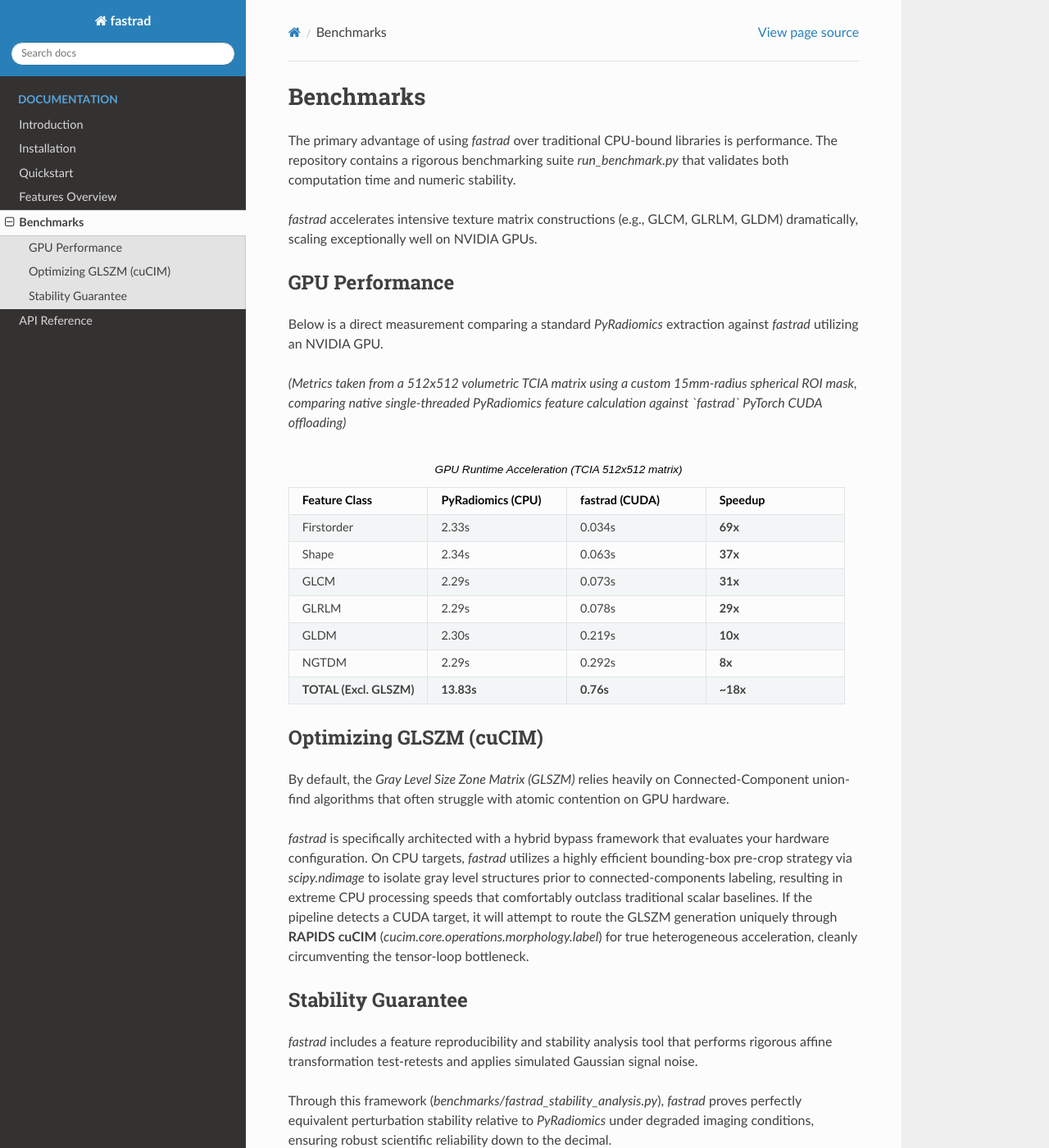
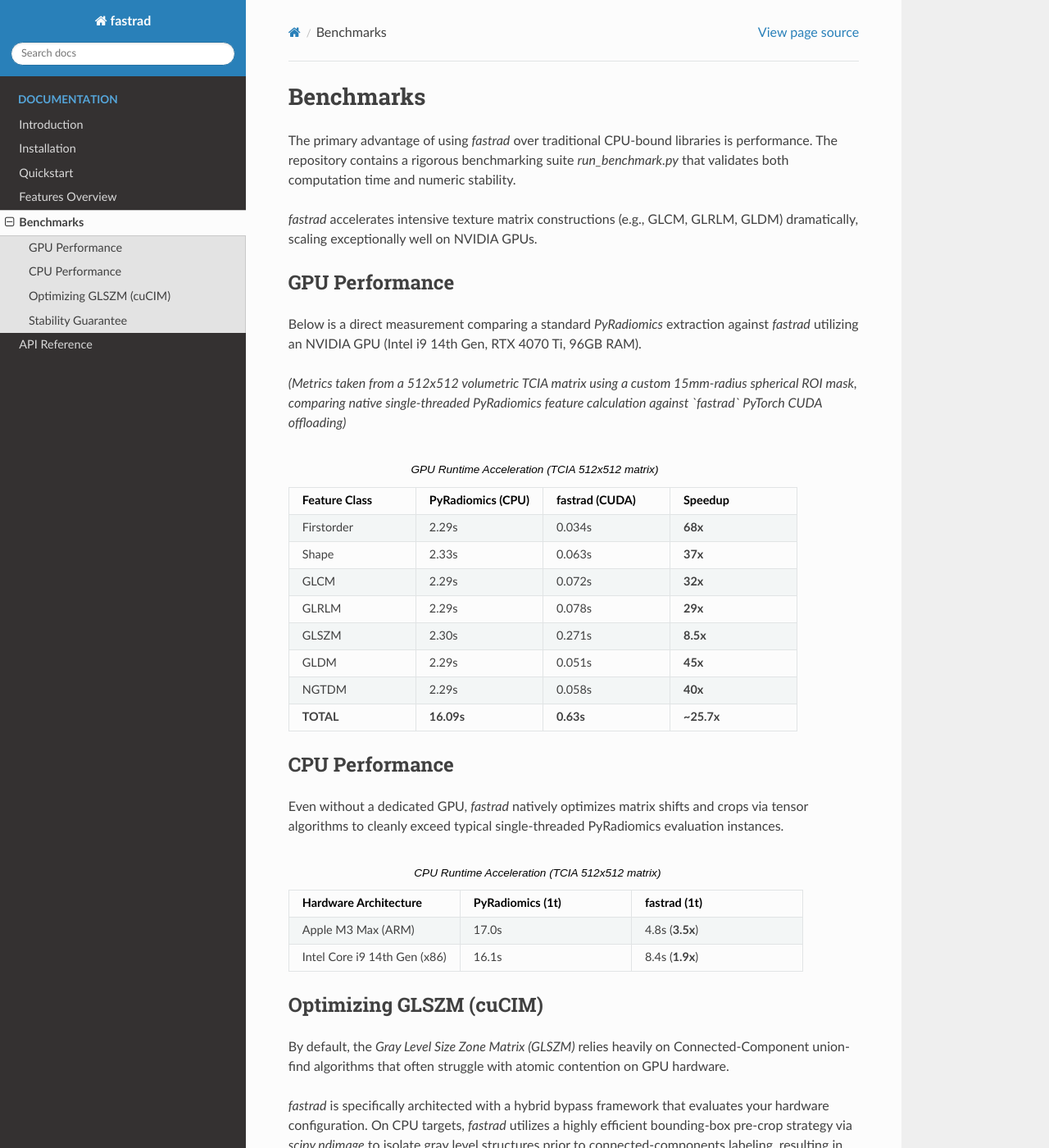
Before and after one commit to helloerikaaa/fastrad, a Sphinx documentation site: the page built from docs/benchmarks.rst, in a window 1280 px wide and 1400 px high. Shown: the whole window at 82% size. Built offline with Sphinx 7.4.7 and the Read the Docs theme 3.1.0, drawn with Linux system fonts in a browser that asks for light colours.

Commit message:
docs: append comprehensive Intel Core i9 and RTX 4070 Ti benchmarks comparing CPU and GPU acceleration vs PyRadiomics

```diff
--- a/docs/benchmarks.rst
+++ b/docs/benchmarks.rst
@@ -8,7 +8,7 @@
 GPU Performance
 ---------------
 
-Below is a direct measurement comparing a standard `PyRadiomics` extraction against `fastrad` utilizing an NVIDIA GPU.
+Below is a direct measurement comparing a standard `PyRadiomics` extraction against `fastrad` utilizing an NVIDIA GPU (Intel i9 14th Gen, RTX 4070 Ti, 96GB RAM).
 
 *(Metrics taken from a 512x512 volumetric TCIA matrix using a custom 15mm-radius spherical ROI mask, comparing native single-threaded PyRadiomics feature calculation against `fastrad` PyTorch CUDA offloading)*
 
@@ -21,33 +21,56 @@
      - fastrad (CUDA)
      - Speedup
    * - Firstorder
+     - 2.29s
+     - 0.034s
+     - **68x**
+   * - Shape
      - 2.33s
-     - 0.034s
-     - **69x**
-   * - Shape
-     - 2.34s
      - 0.063s
      - **37x**
    * - GLCM
      - 2.29s
-     - 0.073s
-     - **31x**
+     - 0.072s
+     - **32x**
    * - GLRLM
      - 2.29s
      - 0.078s
      - **29x**
+   * - GLSZM
+     - 2.30s
+     - 0.271s
+     - **8.5x**
    * - GLDM
-     - 2.30s
-     - 0.219s
-     - **10x**
+     - 2.29s
+     - 0.051s
+     - **45x**
    * - NGTDM
      - 2.29s
-     - 0.292s
-     - **8x**
-   * - **TOTAL (Excl. GLSZM)**
-     - **13.83s**
-     - **0.76s**
-     - **~18x**
+     - 0.058s
+     - **40x**
+   * - **TOTAL**
+     - **16.09s**
+     - **0.63s**
+     - **~25.7x**
+
+CPU Performance
+---------------
+
+Even without a dedicated GPU, `fastrad` natively optimizes matrix shifts and crops via tensor algorithms to cleanly exceed typical single-threaded PyRadiomics evaluation instances.
+
+.. list-table:: CPU Runtime Acceleration (TCIA 512x512 matrix)
+   :widths: 33 33 33
+   :header-rows: 1
+
+   * - Hardware Architecture
+     - PyRadiomics (1t)
+     - fastrad (1t)
+   * - Apple M3 Max (ARM)
+     - 17.0s
+     - 4.8s (**3.5x**)
+   * - Intel Core i9 14th Gen (x86)
+     - 16.1s
+     - 8.4s (**1.9x**)
 
 Optimizing GLSZM (cuCIM)
 ------------------------
```
Also changed, not shown: README.md (+17 -2 lines).
